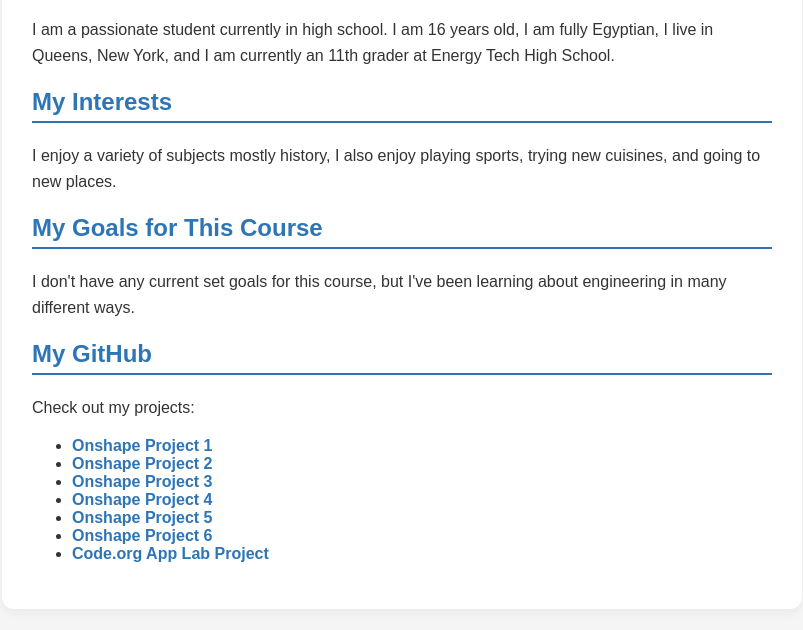
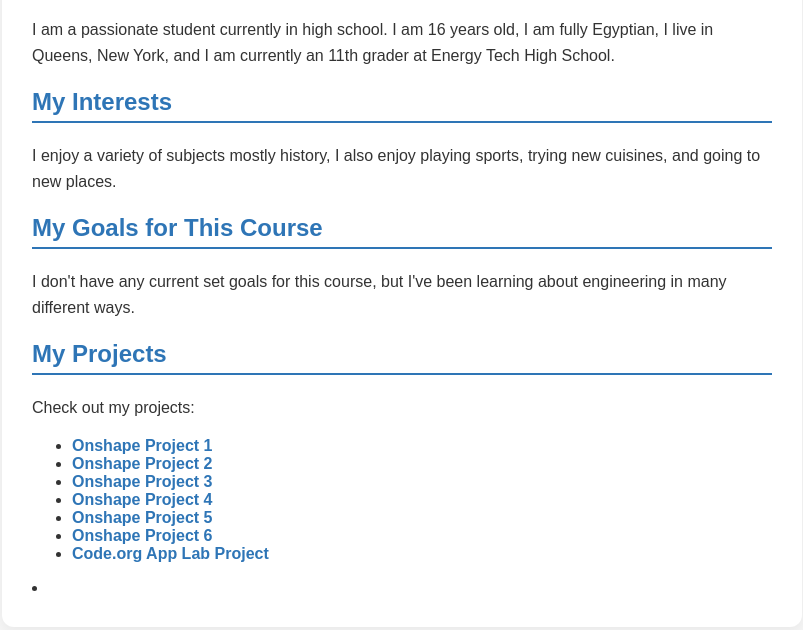
Before and after one commit to AhmedH-maker/my-github-site, a plain HTML site: page index.html in a window 1280 px wide. Shown: the part 166-796 px from the top of the page, without its empty margins (238-1041 px from the left). Drawn offline with Linux system fonts and the light colour scheme.

Commit message:
Update index.html
Changed title and added github link

```diff
--- a/index.html
+++ b/index.html
@@ -122,7 +122,7 @@
       <h2>My Goals for This Course</h2>
       <p>I don't have any current set goals for this course, but I've been learning about engineering in many different ways.</p>
 
-  <h2>My GitHub</h2>
+  <h2>My Projects </h2>
 <p>Check out my projects:</p>
 
 <ul>
@@ -176,6 +176,12 @@
   </li>
 </ul>
 
+      <li>
+    <a https://github.com/AhmedH-maker
+       Github account
+    </a>
+  </li>
+
     <!-- 3. JAVASCRIPT SWITCHER -->
     <script>
       const toggleButton = document.getElementById('theme-toggle');
```
